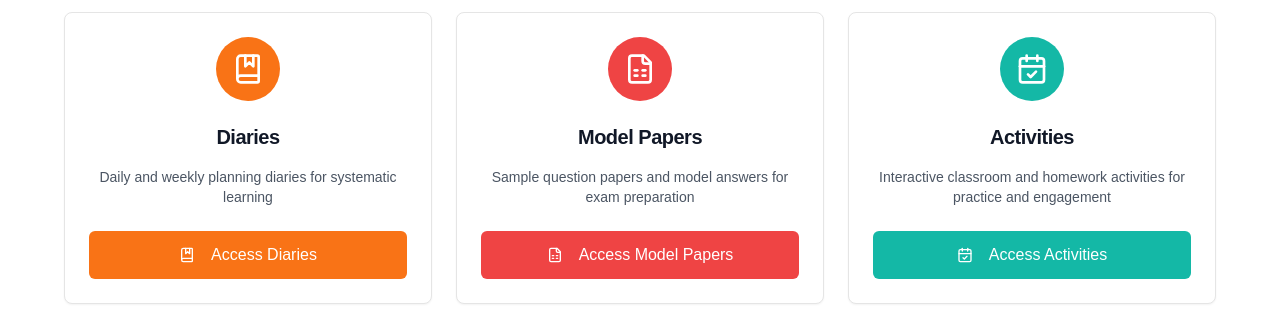
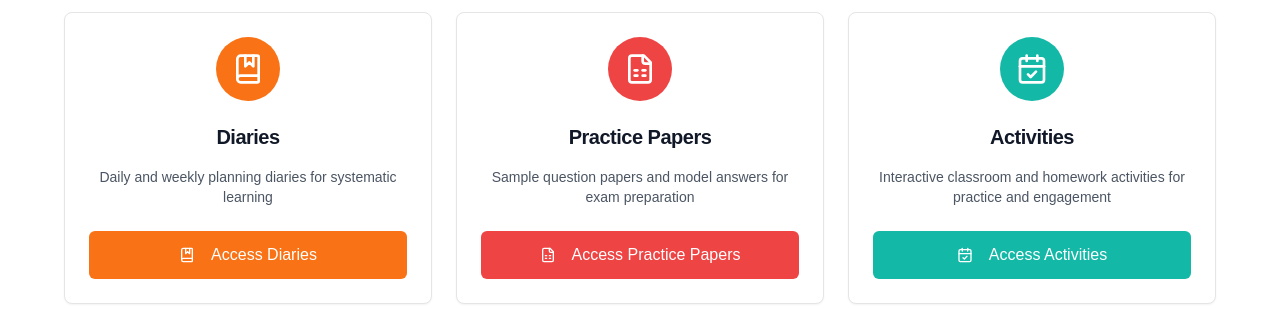
Before and after one commit to chandanamadipalli2006/adsense-project, a Next.js app: page /10th-hindi in a window 1280 px wide. Shown: the part 840-1166 px from the top of the page. Built offline with nearby package versions, Linux system fonts and the light colour scheme.

Commit message:
Update page.tsx

```diff
--- a/app/10th-hindi/page.tsx
+++ b/app/10th-hindi/page.tsx
@@ -46,7 +46,7 @@ export default function TenthHindi() {
       link: "/10th-hindi-diaries",
     },
     {
-      name: "Model Papers",
+      name: "Practice Papers",
       icon: FileSpreadsheet,
       color: "bg-red-500",
       hoverColor: "hover:bg-red-600",
```
